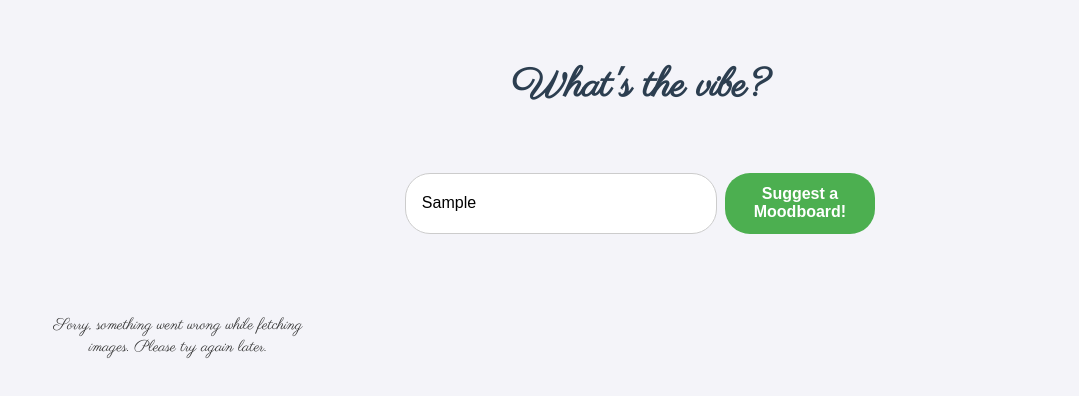
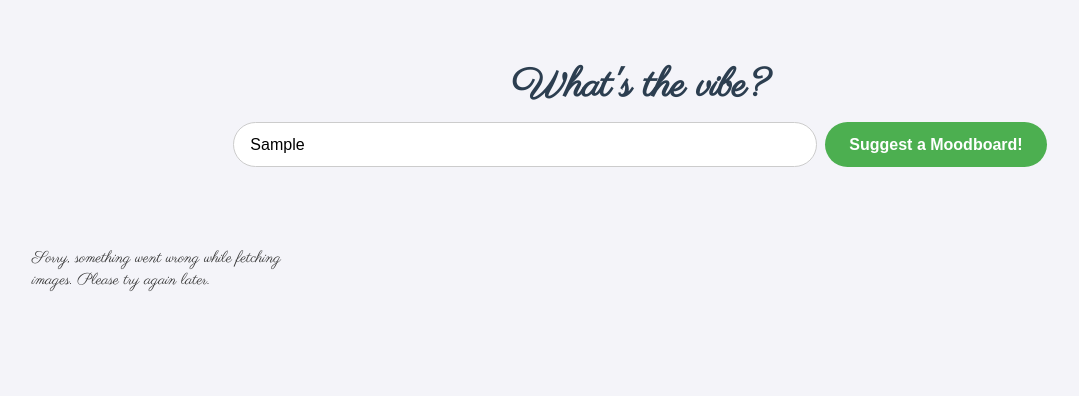
Before and after one commit to vabaimova/what-s-the-vibe, a website: page public/index.html in a window 1280 px wide. Both pictures are taken after typing "Sample" into the empty fields and a click on the button "Suggest a Moodboard!". Shown: the whole page, without its empty margins (0-1079 px from the left). Drawn offline with Linux system fonts and the light colour scheme; no server answers.

Commit message:
centered the prompt and moved it up top on mood board load

```diff
--- a/public/script.js
+++ b/public/script.js
@@ -36,6 +36,7 @@ async function handleFormSubmit(event) {
         const images = await fetchImages(query);
         if (images.length === 0) {
             moodboard.innerHTML = `<p>Couldn't find any images for that vibe. Try something else!</p>`;
+            document.body.classList.add('moodboard-loaded');
         } else {
             displayImages(images);
             displaySources(images);
@@ -43,6 +44,7 @@ async function handleFormSubmit(event) {
     } catch (error) {
         console.error('Error fetching images:', error);
         moodboard.innerHTML = `<p>Sorry, something went wrong while fetching images. Please try again later.</p>`;
+        document.body.classList.add('moodboard-loaded');
     } finally {
         showLoader(false);
     }
@@ -71,6 +73,7 @@ async function fetchImages(query) {
  * @param {Array} images - An array of image objects from the API.
  */
 function displayImages(images) {
+    document.body.classList.add('moodboard-loaded');
     images.forEach(image => {
         const imgElement = document.createElement('img');
         imgElement.src = image.webformatURL;
@@ -103,6 +106,7 @@ function displaySources(images) {
  */
 function clearResults() {
     moodboard.innerHTML = '';
+    document.body.classList.remove('moodboard-loaded');
     sourceList.innerHTML = '';
     sourcesSection.classList.add('hidden');
 }
--- a/public/style.css
+++ b/public/style.css
@@ -1,23 +1,42 @@
 /* General Styling */
 header {
+    width: 100%;
     display: flex;
     justify-content: center;
     align-items: center;
     flex-direction: column;
+    gap: 0.5rem; /* Control space between title and form */
+    flex-grow: 1;
+    transition: flex-grow 0.5s ease, padding 0.5s ease;
+}
+
+body.moodboard-loaded header {
+    flex-grow: 0;
+    padding: 2rem 0;
 }
 
 body {
+    display: flex;
+    flex-direction: column;
+    min-height: 100vh;
     font-family: "Parisienne", -apple-system, BlinkMacSystemFont, "Segoe UI", Roboto, Helvetica, Arial, sans-serif;
     background-color: #f4f4f9;
     color: #333;
     margin: 0;
-    padding: 2rem;
-    text-align: center;
 }
 
 h1 {
     color: #2c3e50;
     font-size: 2.5rem;
+    margin-bottom: 0; /* Remove default bottom margin */
+}
+
+#prompt-container {
+    text-align: center;
+}
+
+main {
+    padding: 0 2rem 2rem; /* Add padding to main content area */
 }
 
 #prompt-reload {
@@ -27,7 +46,8 @@ h1 {
 
 /* Form Styling */
 #vibe-form {
-    margin: 2rem 0;
+    margin: 0; /* Remove vertical margins */
+    width: 100%;
     display: flex;
     justify-content: center;
     gap: 0.5rem;
@@ -35,7 +55,7 @@ h1 {
 
 #vibe-input {
     width: 100%;
-    max-width: 400px;
+    max-width: 550px;
     padding: 0.8rem 1rem;
     font-size: 1rem;
     border: 1px solid #ccc;
```
